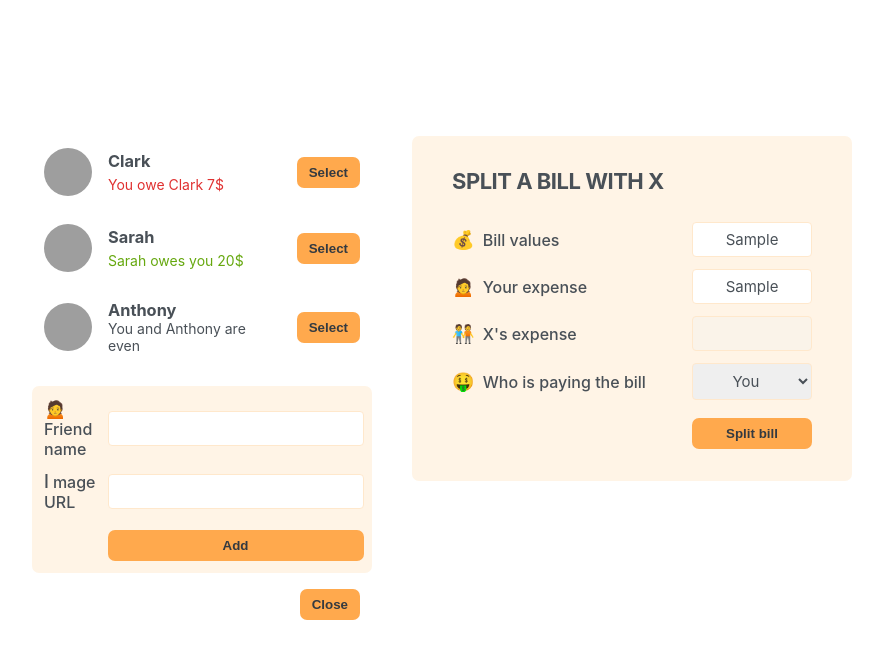
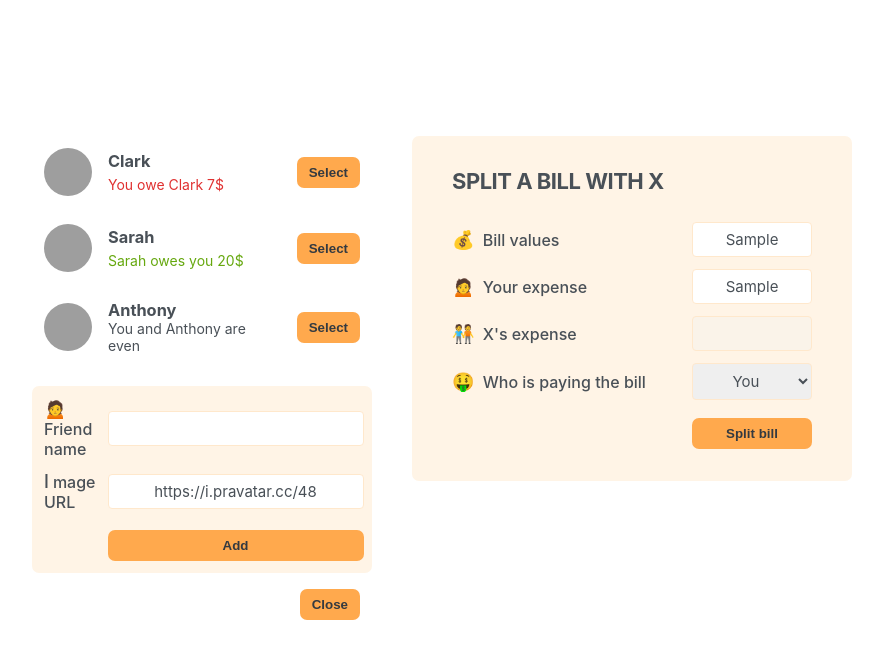
Before and after one commit to ephrem-ketachew/learning-react, a React (Create React App) app in the folder eat-n-split/: page / in a window 1280 px wide. Both pictures are taken after typing "Sample", "Sample" into the empty fields and a click on the button "Add friend". Shown: the top 658 px of the page, without its empty margins (198-1081 px from the left). Built offline with nearby package versions, Linux system fonts and the light colour scheme; grey boxes are pictures that could not be loaded; the HTML template or start-up script is replaced by a standard one.

Commit message:
add a new firend

```diff
--- a/eat-n-split/src/App.js
+++ b/eat-n-split/src/App.js
@@ -23,16 +23,22 @@
 
 export default function App() {
   const [showAddFriend, setShowAddFriend] = useState(false);
+  const [friends, setFriends] = useState(initialFriends);
 
   function handleShowAddFriend() {
     setShowAddFriend((show) => !show);
   }
 
+  function handleAddFriend(friend) {
+    setFriends((friends) => [...friends, friend]);
+    setShowAddFriend(false);
+  }
+
   return (
     <div className="app">
       <div className="sidebar">
-        <FriendsList />
-        {showAddFriend && <FormAddFriend />}
+        <FriendsList friends={friends} />
+        {showAddFriend && <FormAddFriend onAddFriend={handleAddFriend} />}
         <Button onClick={handleShowAddFriend}>
           {showAddFriend ? "Close" : "Add friend"}
         </Button>
@@ -51,9 +57,7 @@
   );
 }
 
-function FriendsList() {
-  const friends = initialFriends;
-
+function FriendsList({ friends }) {
   return (
     <ul>
       {friends.map((friend) => (
@@ -88,14 +92,45 @@
   );
 }
 
-function FormAddFriend() {
+function FormAddFriend({ onAddFriend }) {
+  const [name, setName] = useState("");
+  const [image, setImage] = useState("https://i.pravatar.cc/48");
+
+  function handleSubmit(e) {
+    e.preventDefault();
+
+    if (!name || !image) return;
+
+    const id = crypto.randomUUID();
+
+    const newFriend = {
+      name,
+      image: image + id,
+      balance: 0,
+      id,
+    };
+
+    onAddFriend(newFriend);
+
+    setName("");
+    setImage("https://i.pravatar.cc/48");
+  }
+
   return (
-    <form className="form-add-friend">
+    <form className="form-add-friend" onSubmit={handleSubmit}>
       <label>🙍Friend name</label>
-      <input type="text" />
+      <input
+        type="text"
+        value={name}
+        onChange={(e) => setName(e.target.value)}
+      />
 
       <label>Image URL</label>
-      <input type="text" />
+      <input
+        type="text"
+        value={image}
+        onChange={(e) => setImage(e.target.value)}
+      />
 
       <Button>Add</Button>
     </form>
```
